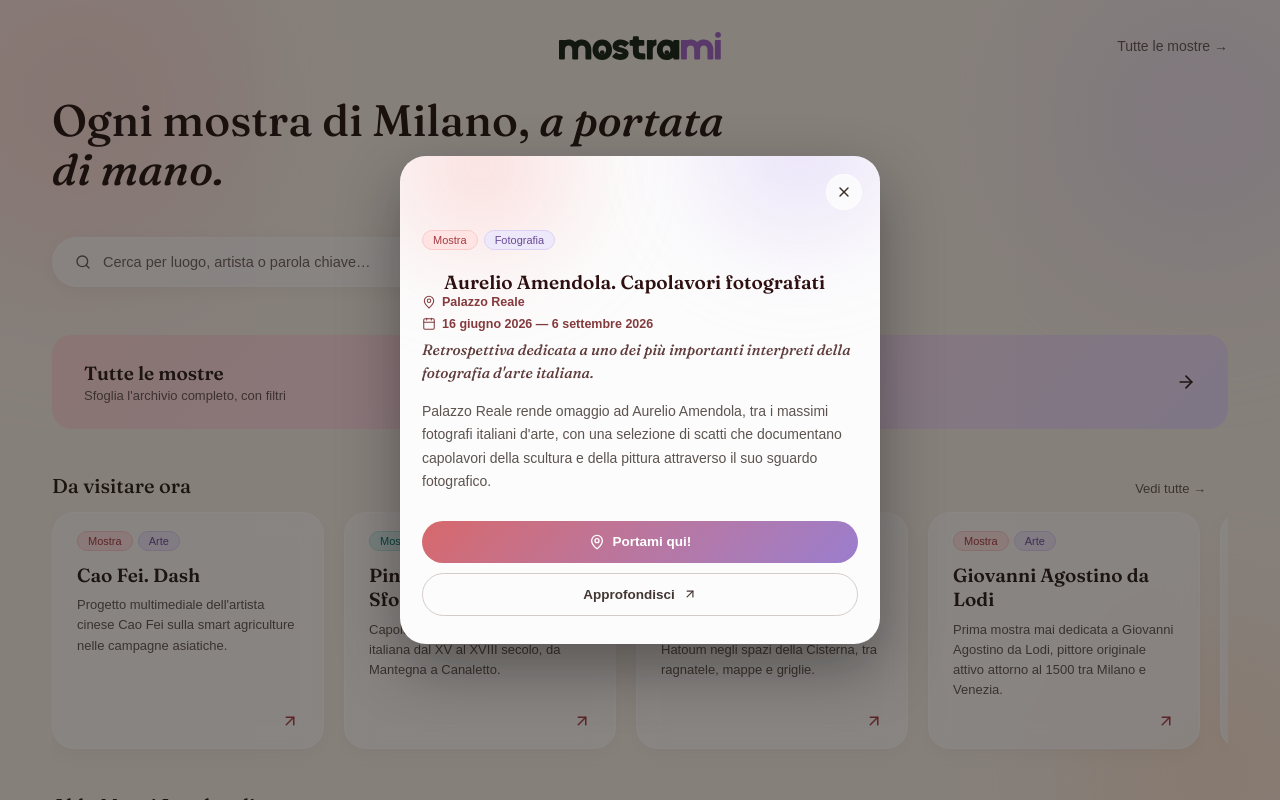
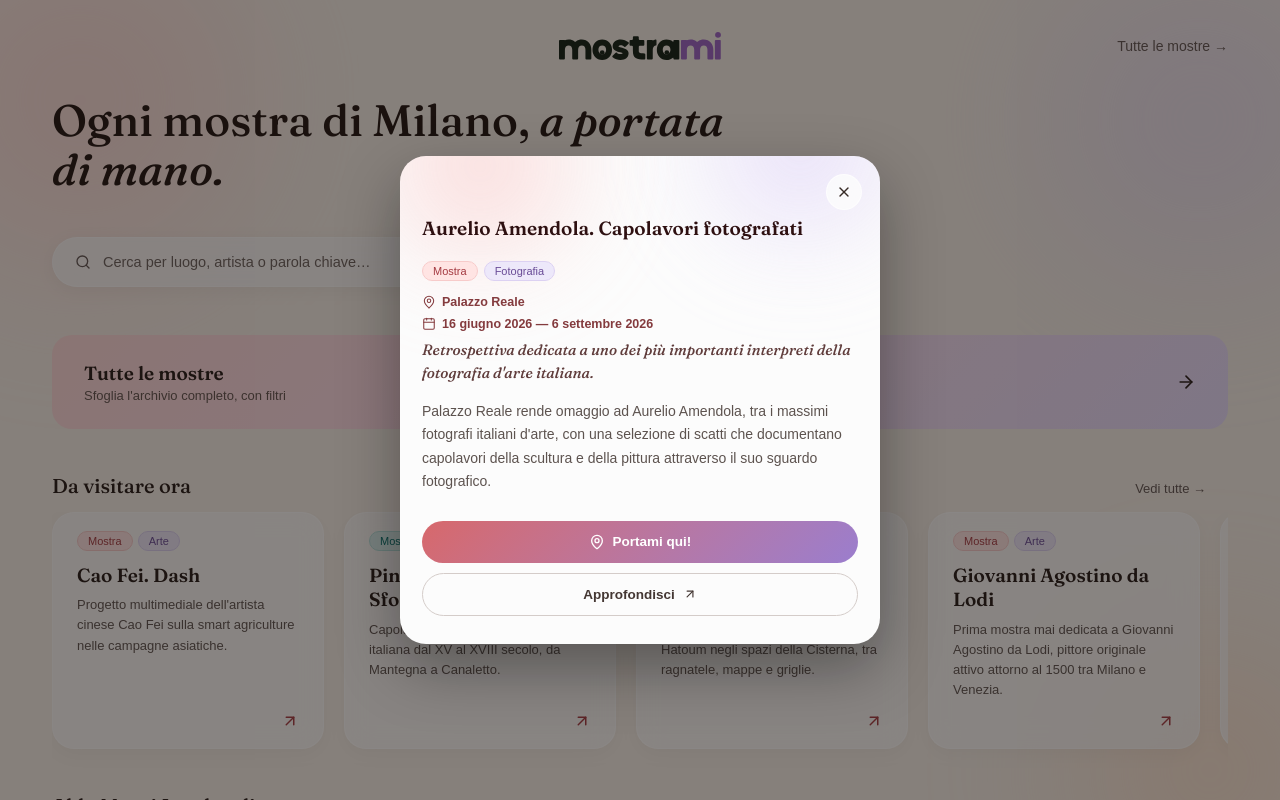
Before and after one commit to frafenaroli/mostraMI, a React (Vite) app: page /#/mostra/amendola-capolavori-fotografati-palazzo-reale in a window 1280 px wide. Both pictures are taken after a click on the element 640 px from the left and 399 px from the top of the page. Shown: the top 800 px of the page. Built offline with nearby package versions, Linux system fonts and the light colour scheme.

Commit message:
Update ExhibitModal.jsx Rollback

```diff
--- a/src/pages/ExhibitModal.jsx
+++ b/src/pages/ExhibitModal.jsx
@@ -58,6 +58,11 @@
         </div>
 
 
+        <div className={styles.titleRow}>
+          <div className={styles.name} style={{ color: `oklch(22% 0.05 ${hue})` }}>{exhibit.name}</div>
+        </div>
+
+
         <div className={styles.content}>
           <div className={styles.tags}>
             {exhibit.tags.map((t) => (
@@ -65,9 +70,6 @@
             ))}
           </div>
 
-           <div className={styles.titleRow}>
-          <div className={styles.name} style={{ color: `oklch(22% 0.05 ${hue})` }}>{exhibit.name}</div>
-        </div>
 
           {exhibit.sede !== exhibit.name && (
             <div className={styles.metaRow} style={{ color: `oklch(45% 0.1 ${hue})` }}>
```
